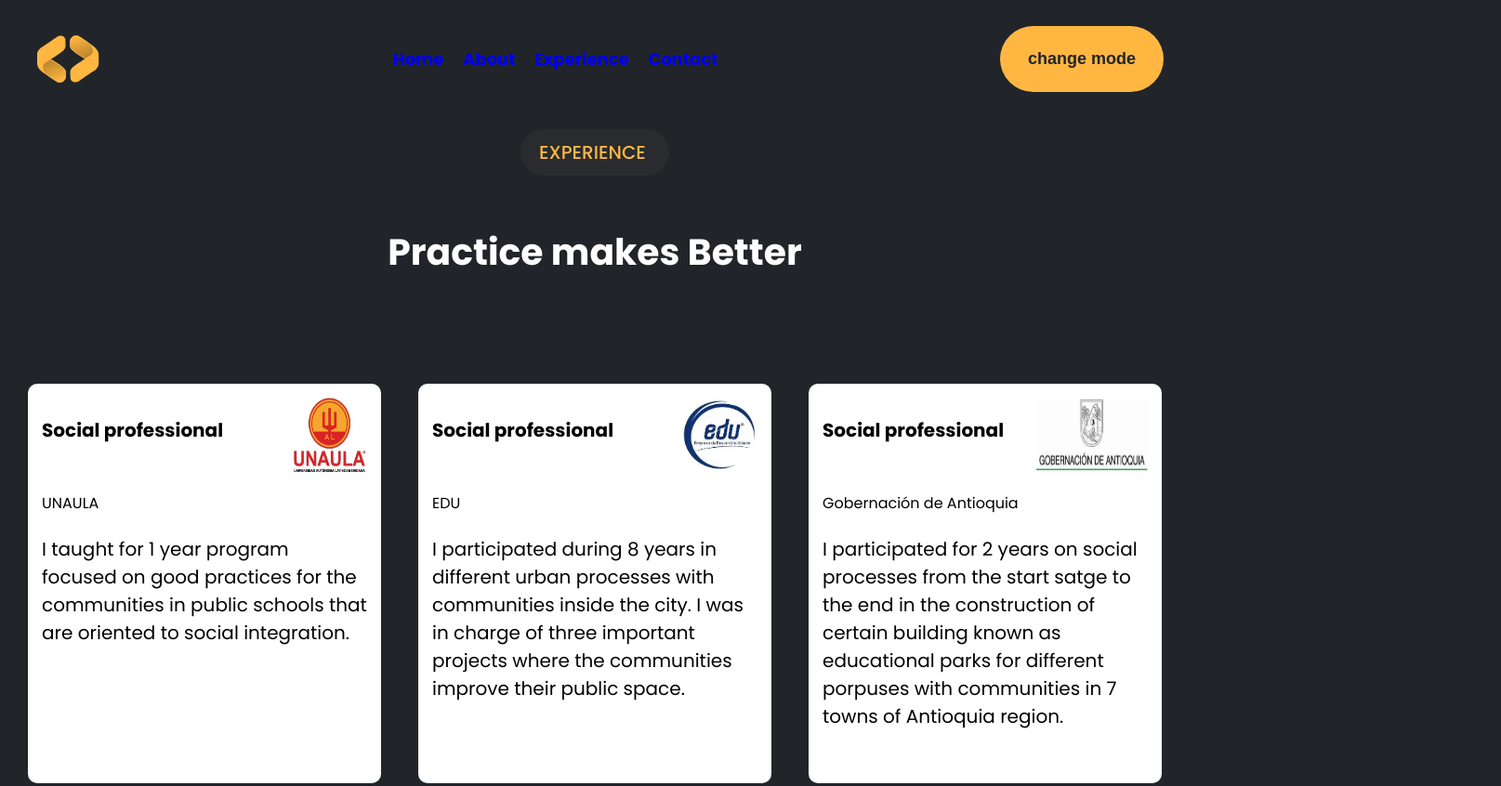
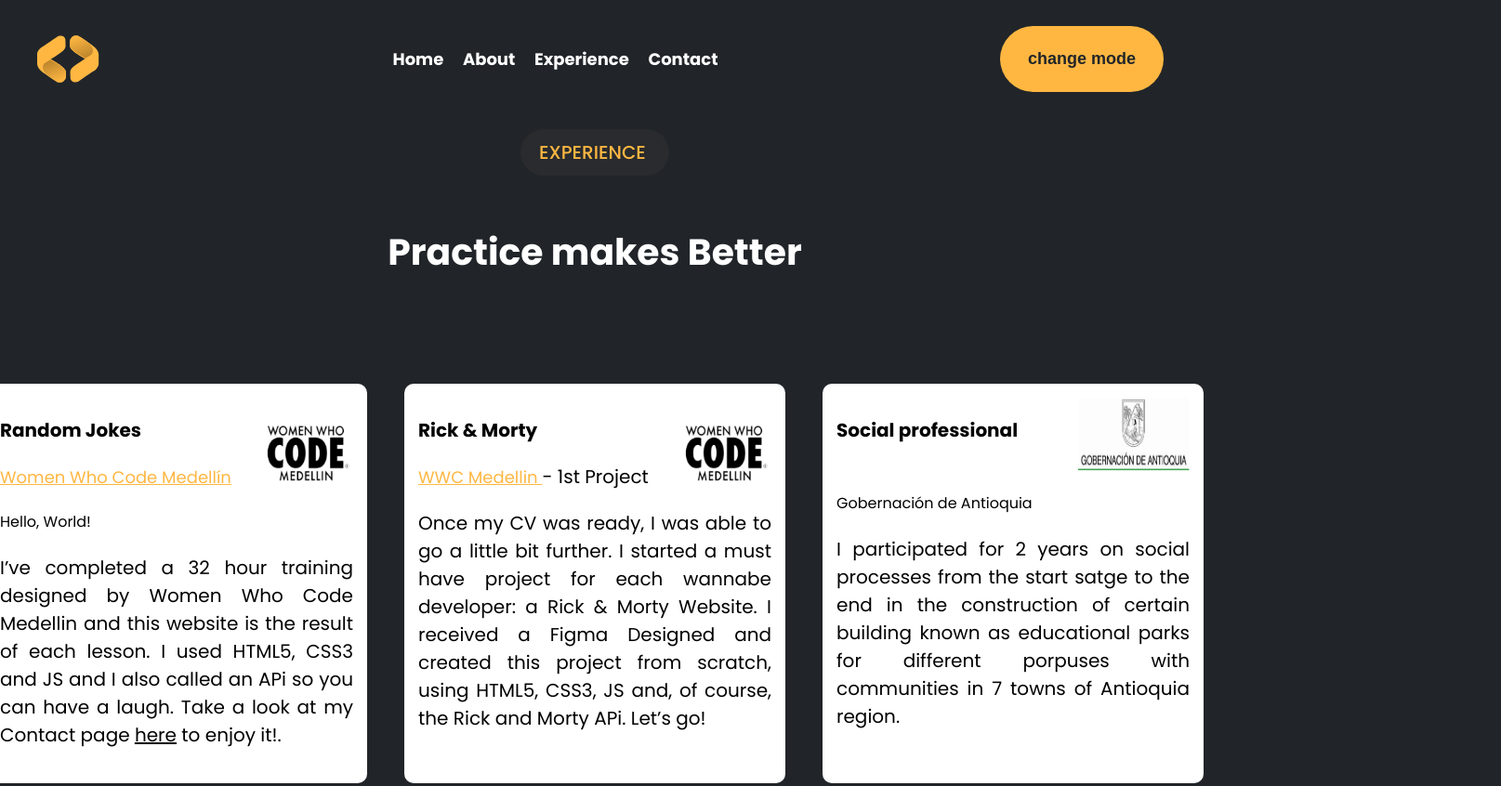
Before and after one commit to DFRANCOU/MYCV, a plain HTML site: page experience.html in a window 1280 px wide. Shown: the top 846 px of the page at 93% size, 1615 px wide, since content can reach past the window. Drawn offline with nearby package versions, Linux system fonts and the light colour scheme.

Commit message:
light and dark

```diff
--- a/css/styles.css
+++ b/css/styles.css
@@ -22,15 +22,22 @@ li{
 
 a{
     text-decoration: none;
+    color: white;
 }
 
-a:visited{
+.a-header{
+    text-decoration: none;
     color: white;
 }
+
+/* a:visited{
+    color: white;
+} */
 
 a:hover{
     color:#FFB742;
 }
+
 
 .button1{
     background-color: #FFB742;
@@ -51,6 +58,7 @@ a:hover{
 
 .nav{
     display: flex;
+    color: white;
     justify-content:space-between;
     width: 350px;
     padding: 10px;
@@ -287,11 +295,13 @@ h4{
     font-size: 20px;
     font-weight: 200px;
     height: 400px;
-    width: 350px;
+    width: 380px;
     margin: 20px;
     padding: 15px;
     border-radius: 10px;
     border-style: none;
+    text-align: justify;
+    align-items: center;
 }
 
 .sectionContact{
@@ -302,14 +312,44 @@ h4{
     padding: 50px;
 }
 
+.a-wwcm{
+    text-decoration-line: underline;
+    color: #FFB742;
+    font-size: 18px;
+}
+
+.a-here{
+    color: black;
+    text-decoration: underline;
+}
+
+.a-wwcm2{
+    text-decoration-line: underline;
+    color: #FFB742;
+    font-size: 18px;
+}
+.wwcm{
+    display: flex;
+    justify-content: space-between;
+    align-items: center;
+}
+
+.divWwcm{
+    display: flex;
+    flex-direction: column;
+    justify-items: center;
+    padding: auto;
+}
+
 .divLogos{
     display: flex;
     justify-content: space-between ;
 }
 
-#logoUnaula{
-    height: 80px;
-    width: 80px;
+#logowwcm{
+    height: 70px;
+    width: 100px;
+    margin-bottom: -20px;
 }
 
 #logoEdu{
@@ -418,7 +458,7 @@ h4{
     color: black;
 }
 
-.change-mode-a{
+.change-mode-a-header{
     color: black;
 }
 
@@ -443,3 +483,7 @@ h4{
     background-color: #212529;
     color:white;
 }
+
+.change-mode-a-here{
+    color: white;
+}
--- a/experience.html
+++ b/experience.html
@@ -16,10 +16,10 @@
         <img src="./img/logo.svg" alt="logo">
         <nav>
             <ul class="nav">
-                <li><a href="./index.html">Home</a></li>
-                <li><a href="./about.html">About</a></li>
-                <li><a href="./experience.html">Experience</a></li>
-                <li><a href="./contact.html">Contact</a></li>
+              <li><a href="./index.html" class="a-header">Home </a></li>
+              <li><a href="./about.html" class="a-header">About</a></li>
+              <li><a href="./experience.html" class="a-header">Experience</a></li>
+              <li><a href="./contact.html" class="a-header">Contact</a></li>
             </ul>
         </nav>
         <button class="button1">change mode</button>
@@ -30,22 +30,28 @@
           <h2>Practice makes Better</h2>
         <div class="caja-experience">
           <article class="cajaGrande">
-                <div class="divLogos">
-                  <h3>Social professional</h3>
-                  <img src="./img/unaula.jpg" alt="unaula" id="logoUnaula">
+               <div class="wwcm">
+                <div class="divWwcm">
+                  <h3>Random Jokes</h3>
+                  <div><a href="https://www.instagram.com/wwcodemedellin" class="a-wwcm">Women Who Code Medellín</a></div>
                 </div>
-               <h4>UNAULA</h4>
-               <p>I taught for 1 year  program focused on good  practices
-                for the communities in public  schools  that are oriented to social integration.</p>
+                  <img src="./img/lwwcm.gif" alt="WWCM" id="logowwcm">
+               </div>
+               <h4>Hello, World!</h4>
+               <p>I’ve completed a 32 hour training designed by Women Who Code Medellin and this website is the result of each lesson. I used HTML5, CSS3 and JS and I also called an APi so you can have a laugh. Take a look at my Contact page <a href= "./contact.html" class="a-here">here</a> to enjoy it!.
+               </p>
            </article>
            <article class="cajaGrande">
-                <div class="divLogos">
-                   <h3>Social professional</h3>
-                   <img src="./img/descarga edu.jfif" alt="edu" id="logoEdu">
+                <div class="wwcm">
+                  <div class="divWwcm">
+                    <h3>Rick & Morty</h3>
+                    <div><a href="https://www.instagram.com/wwcodemedellin" class="a-wwcm2">WWC Medellin </a> - 1st Project </div>
+                  </div>
+                  <img src="./img/lwwcm.gif" alt="WWCM" id="logowwcm">
                 </div>
-               <h4>EDU</h4>
-               <p>I participated during 8 years in different urban processes with communities inside the city.
-               I was in charge of three important projects  where the communities improve their public space.</p>
+               <p>Once my CV was ready, I was able to go a little bit further. I started a must have project for each wannabe developer: a Rick & Morty Website.
+               I received a Figma Designed and created this project from scratch, using HTML5, CSS3, JS and, of course, the Rick and Morty APi. Let’s go!
+               </p>
            </article>
            <article class="cajaGrande">
                   <div class="divLogos">
--- a/proyectcv.js
+++ b/proyectcv.js
@@ -6,10 +6,12 @@ function lightMode(){
 
     document.querySelector("body").classList.toggle("change-mode-body");
 
+    document.querySelectorAll(".a-header").forEach(element => {
+    element.classList.toggle("change-mode-a-header")
+    });
 
-
-     document.querySelectorAll(".cajaGrande").forEach(element => {
-     element.classList.toggle("change-mode-cajaGrande")
+    document.querySelectorAll(".cajaGrande").forEach(element => {
+    element.classList.toggle("change-mode-cajaGrande")
     });
 
     document.querySelectorAll("div h3").forEach(element => {
@@ -24,18 +26,7 @@ function lightMode(){
 
     document.querySelector(".cajagrandeSmile").classList.toggle("change-mode-cajagrandeSmile");
 
+    document.querySelector(".a-here").classList.toggle(".change-mode-a-here");
+
 
 }
-
-// let experience = document.querySelector(".cajaGrande")
-// experience.forEch(element => {
-//     element.classList.toggle("change-mode-cajaGrande")
-// });
-
-    //   let nav = document.querySelector("nav");
-    //   nav.classList.toggle("change-mode-nav");
-
-    //  let a = document.querySelector(".link-a")
-    // // a.classList.toggle("change-mode-a")
-
-    // // document.querySelector("header ul a").classList.toggle("change-mode-a")
```
Also changed, not shown: about.html (+4 -4 lines), contact.html (+4 -4 lines), index.html (+5 -5 lines), img/lwwcm.gif (added), img/lwwcm.png (added).
